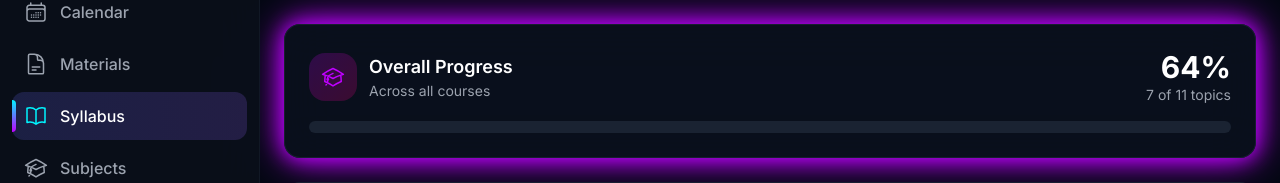
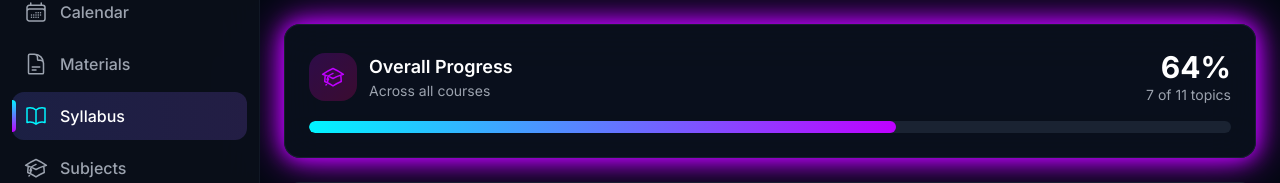
Before and after one commit to arif481/EduPlanr, a Next.js app: page /syllabus in a window 1280 px wide. Shown: the part 152-335 px from the top of the page. Built offline with nearby package versions, Linux system fonts and the light colour scheme; no server answers; the database is empty; sample sign-in values are in the browser's storage.

Commit message:
Fix Progress component variant: gradient to default

```diff
--- a/src/app/(dashboard)/syllabus/page.tsx
+++ b/src/app/(dashboard)/syllabus/page.tsx
@@ -311,7 +311,7 @@ export default function SyllabusPage() {
           <Progress
             value={overallProgress}
             max={100}
-            variant="gradient"
+            variant="default"
             size="lg"
             showLabel={false}
           />
```
